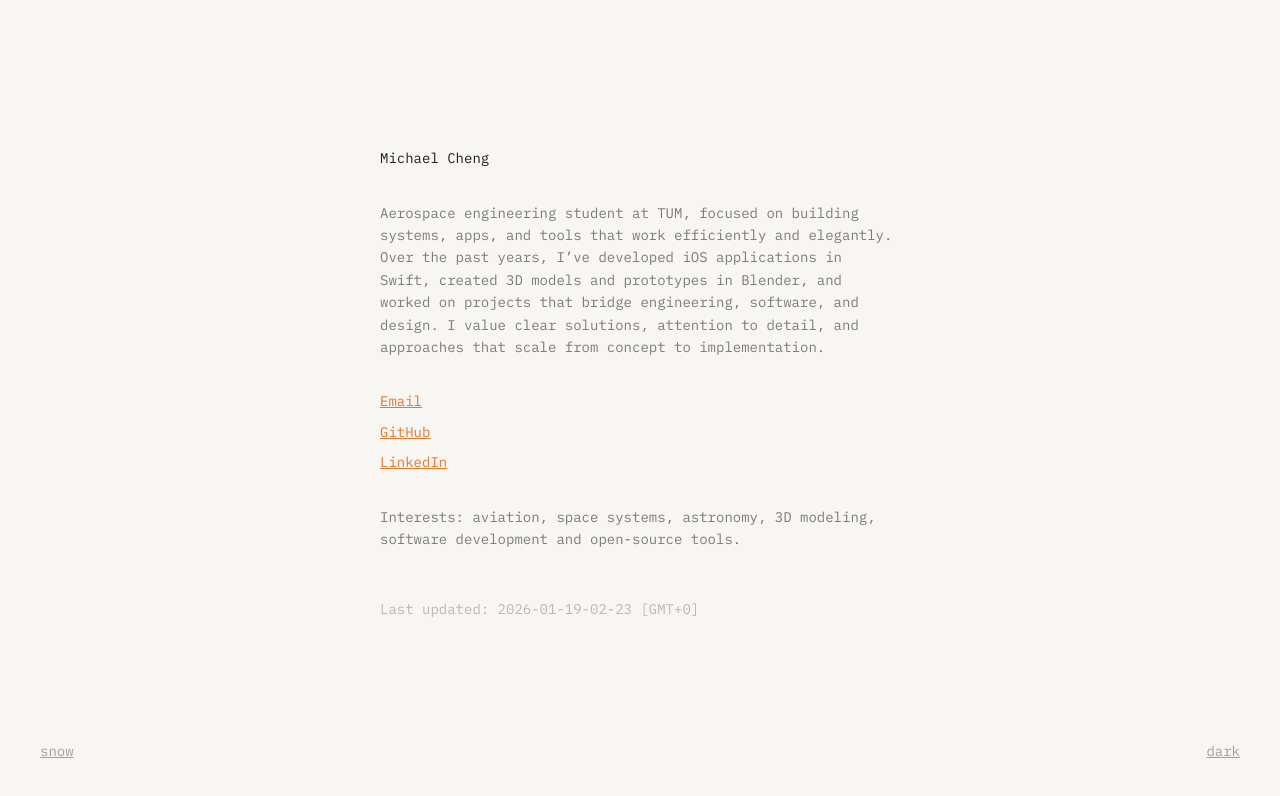
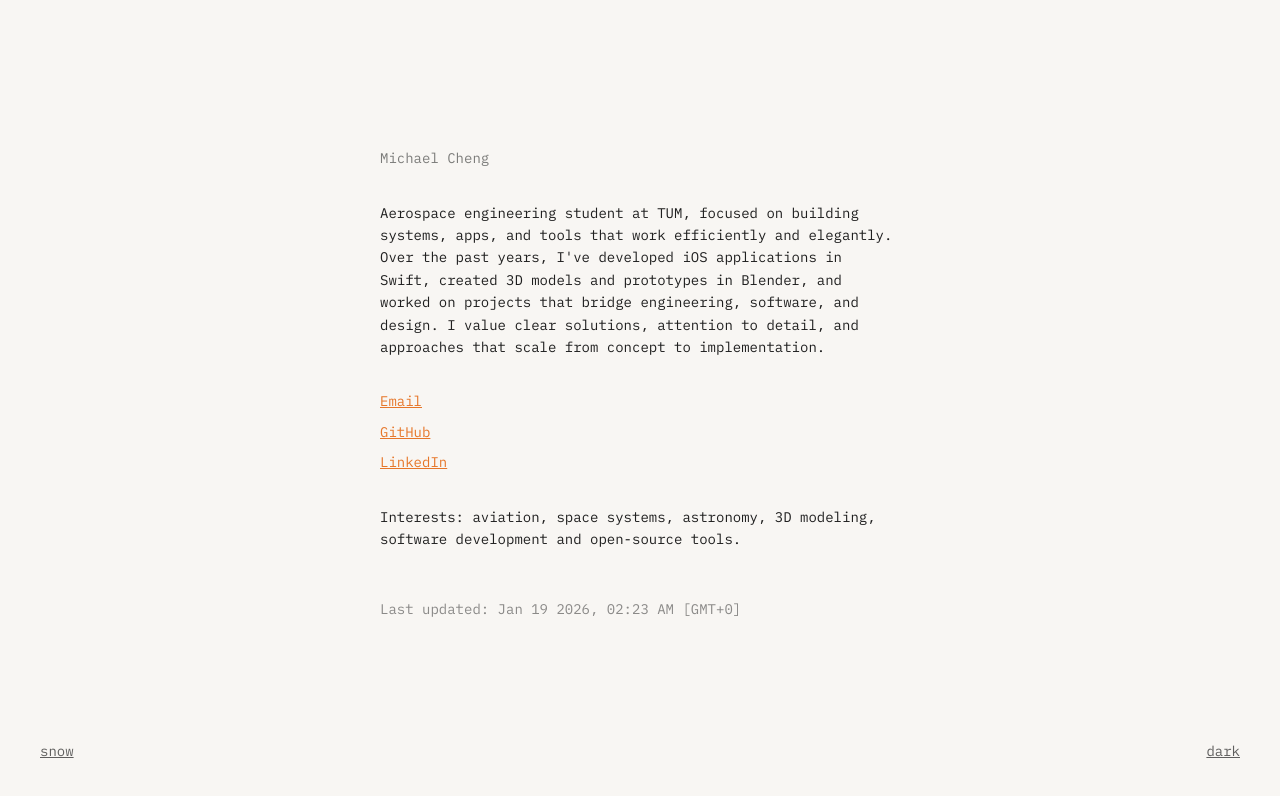
Before and after one commit to cheng-michael/cheng-michael.github.io, a plain HTML site: page index.html in a window 1280 px wide. Drawn offline with Linux system fonts and the light colour scheme.

Commit message:
Update index.html

```diff
--- a/index.html
+++ b/index.html
@@ -16,8 +16,8 @@
         :root {
             /* LIGHT MODE COLORS */
             --bg: #f8f6f3;
-            --headings: #1e1e1e;
-            --text: #7b7b79;
+            --headings: #7c7c7a;
+            --text: #1f1f1f;
             --link: #e67629;
             --link-hover: #fff;
         }
@@ -25,8 +25,8 @@
         body.dark-mode {
             /* DARK MODE COLORS */
             --bg: #000000;
-            --headings: #e5e5e5;
-            --text: #b8b8b6;
+            --headings: #7c7c7a;
+            --text: #cccccc;
             --link: #db9456;
             --link-hover: #000000;
         }
@@ -162,7 +162,7 @@
 
         <p>
             Aerospace engineering student at TUM, focused on building systems, apps, and tools that work efficiently and elegantly.
-Over the past years, I’ve developed iOS applications in Swift, created 3D models and prototypes in Blender, and worked on projects that bridge engineering, software, and design. I value clear solutions, attention to detail, and approaches that scale from concept to implementation.
+Over the past years, I've developed iOS applications in Swift, created 3D models and prototypes in Blender, and worked on projects that bridge engineering, software, and design. I value clear solutions, attention to detail, and approaches that scale from concept to implementation.
         </p>
 
         <ul>
@@ -192,15 +192,18 @@ Over the past years, I’ve developed iOS applications in Swift, created 3D mode
     <script>
         // --- LAST UPDATED TIMESTAMP ---
         const lastModified = new Date(document.lastModified);
+        const monthNames = ['Jan', 'Feb', 'Mar', 'Apr', 'May', 'Jun', 'Jul', 'Aug', 'Sep', 'Oct', 'Nov', 'Dec'];
         const year = lastModified.getFullYear();
-        const month = String(lastModified.getMonth() + 1).padStart(2, '0');
-        const day = String(lastModified.getDate()).padStart(2, '0');
-        const hours = String(lastModified.getHours()).padStart(2, '0');
+        const month = monthNames[lastModified.getMonth()];
+        const day = lastModified.getDate();
+        let hours = lastModified.getHours();
         const minutes = String(lastModified.getMinutes()).padStart(2, '0');
+        const ampm = hours >= 12 ? 'PM' : 'AM';
+        hours = String(hours % 12 || 12).padStart(2, '0');
         const timezoneOffset = -lastModified.getTimezoneOffset() / 60;
         const timezoneStr = timezoneOffset >= 0 ? `GMT+${timezoneOffset}` : `GMT${timezoneOffset}`;
 
-        document.getElementById('last-updated').textContent = `Last updated: ${year}-${month}-${day}-${hours}-${minutes} [${timezoneStr}]`;
+        document.getElementById('last-updated').textContent = `Last updated: ${month} ${day} ${year}, ${hours}:${minutes} ${ampm} [${timezoneStr}]`;
 
         // --- THEME LOGIC ---
         const toggleButton = document.getElementById('theme-toggle');
```
